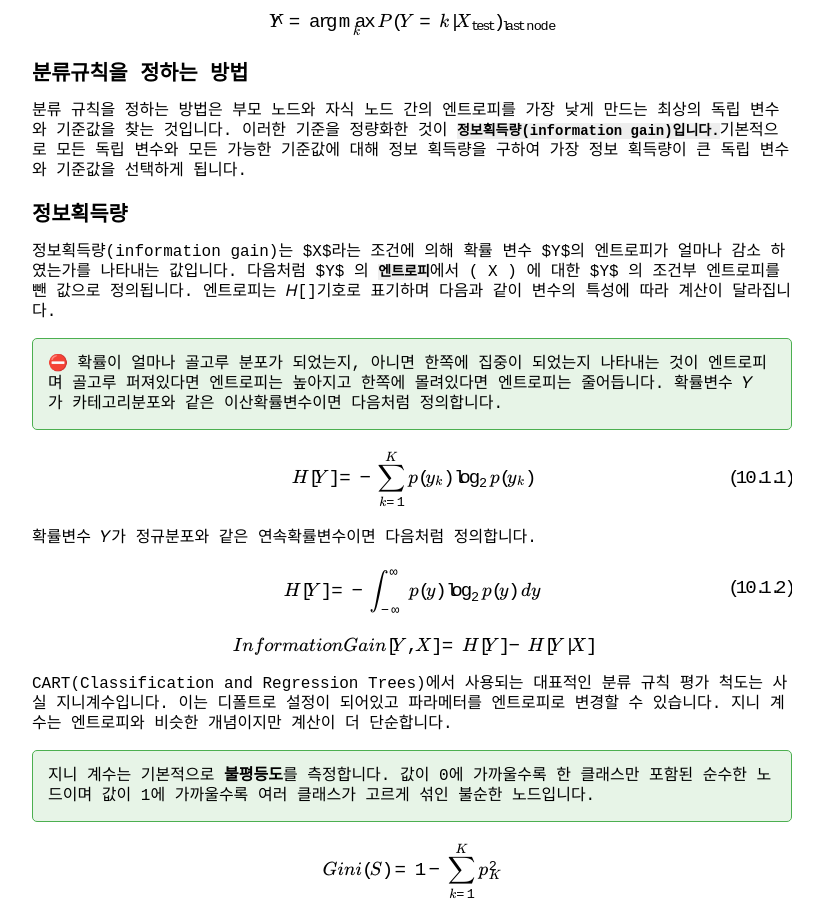
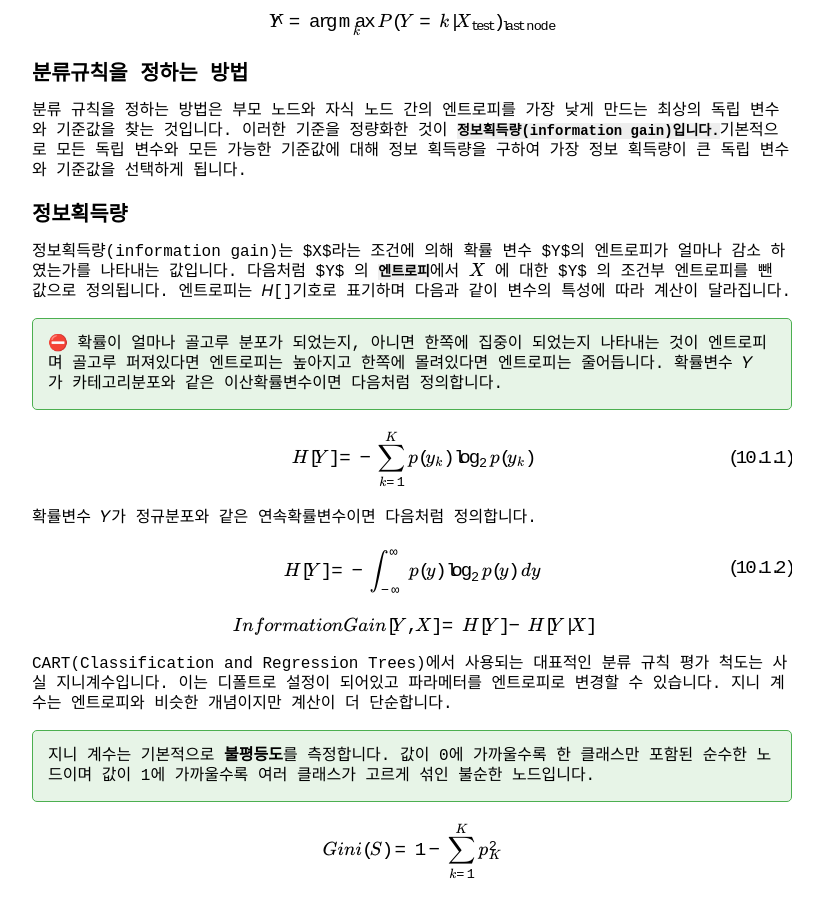
Before and after one commit to ggami-da/ggami-da.github.io, a Jekyll site: the page built from _posts/2024-11-24-Decision-Tree.md, in a window 1280 px wide and 900 px high, scrolled down 2561 px. Shown: the whole window, without its empty margins (228-1051 px from the left). Built offline with Jekyll 4.4.1, drawn with Linux system fonts in a browser that asks for light colours; formulas are drawn with MathJax 3.

Commit message:
UPDATE : 의사결정나무

```diff
--- a/_posts/2024-11-24-Decision-Tree.md
+++ b/_posts/2024-11-24-Decision-Tree.md
@@ -67,7 +67,7 @@ $$
 
 ## 정보획득량
 
-정보획득량(information gain)는 $X$라는 조건에 의해 확률 변수 $Y$의 엔트로피가 얼마나 감소 하였는가를 나타내는 값입니다. 다음처럼 $Y$ 의 **`엔트로피`**에서 \( X \) 에 대한 $Y$ 의 조건부 엔트로피를 뺀 값으로 정의됩니다.
+정보획득량(information gain)는 $X$라는 조건에 의해 확률 변수 $Y$의 엔트로피가 얼마나 감소 하였는가를 나타내는 값입니다. 다음처럼 $Y$ 의 **`엔트로피`**에서 $$X$$ 에 대한 $Y$ 의 조건부 엔트로피를 뺀 값으로 정의됩니다.
 엔트로피는 𝐻[]기호로 표기하며 다음과 같이 변수의 특성에 따라 계산이 달라집니다.
 
 {: .box-success}
```
